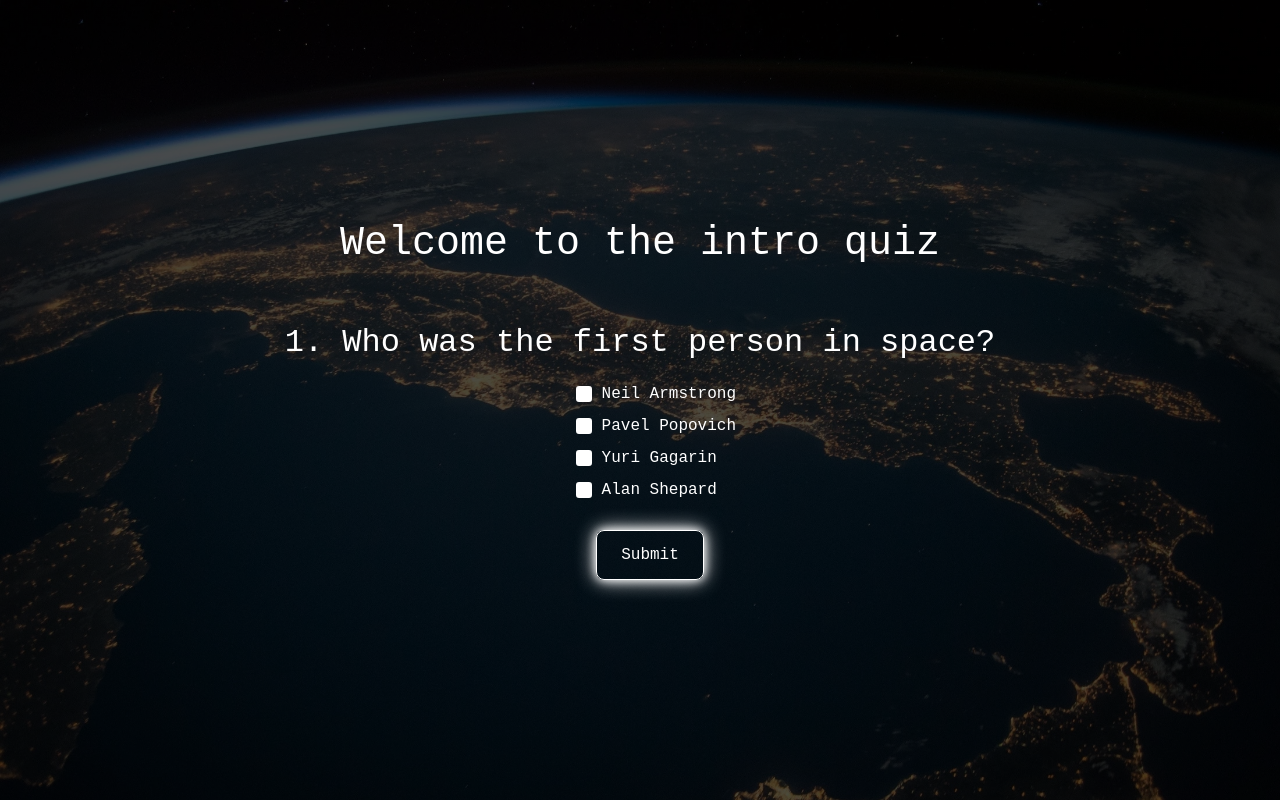
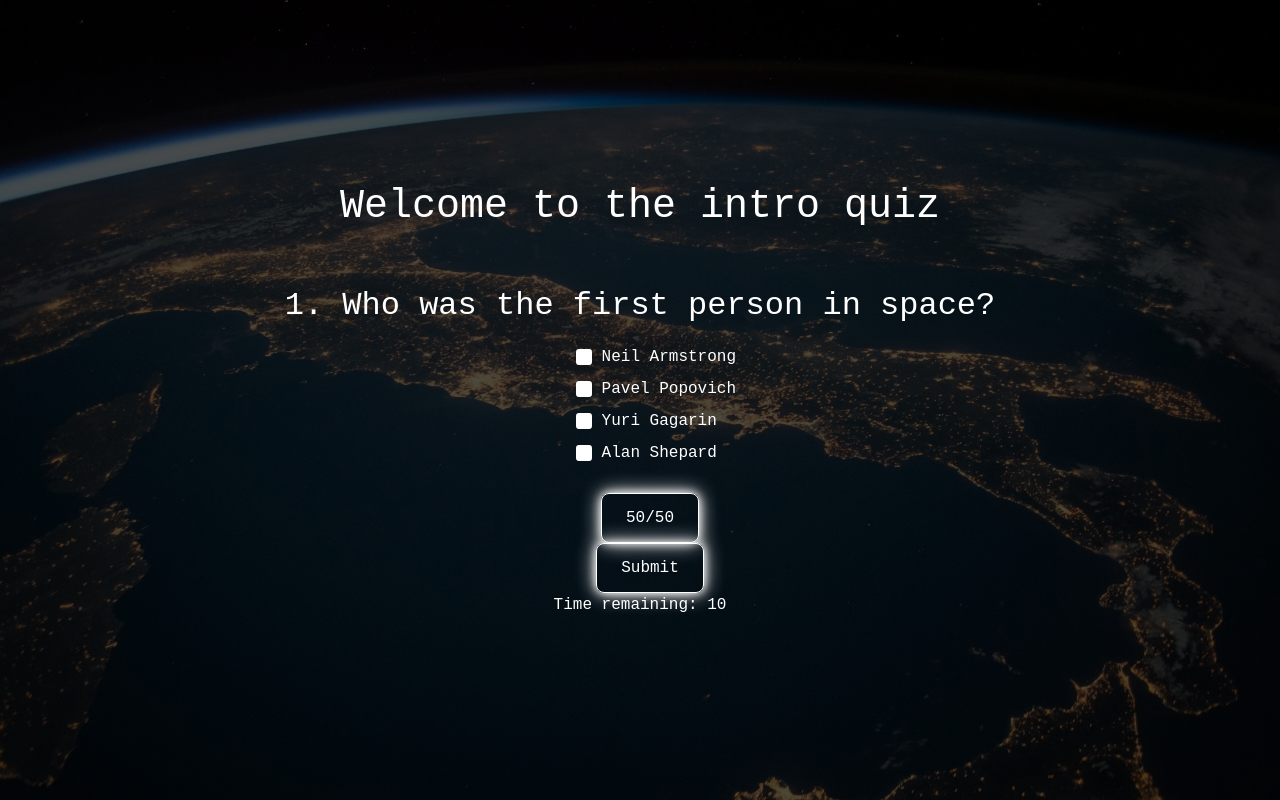
Before and after one commit to TheProgrammer1000/VueAgilt, a Vue app in the folder vue-project/: page /quiz in a window 1280 px wide. Built offline with nearby package versions, Linux system fonts and the light colour scheme.

Commit message:
quiz 50/50 functions and timer+timer function

```diff
--- a/vue-project/src/components/IntroQuiz.vue
+++ b/vue-project/src/components/IntroQuiz.vue
@@ -21,23 +21,30 @@
         </label>
       </li>
     </ul>
-
+    <button
+      v-if="!fiftyFiftyUsed && !currentQuestion.fiftyFiftyUsed"
+      @click="fiftyFifty()"
+    >
+      50/50
+    </button>
     <button @click="checkAnswer">Submit</button>
     <!--  :style... Changes the color so that Correct displays in green and Incorrect
-    in red -->
+      in red -->
+    <div v-if="timerVisible">Time remaining: {{ time }}</div>
     <p
       v-if="answerMessage"
       :style="{ color: answerMessage === 'Correct!' ? 'green' : 'red' }"
     >
       {{ answerMessage }}
     </p>
-    <!-- Supposed to render the score after quiz completion, still working on this -->
+    <!-- Supposed to render the score after quiz completion, still working on this //done-->
     <p v-if="quizCompleted">Your score: {{ score }}</p>
   </div>
 </template>
 
 <script>
 import router from "../router/index.js";
+
 export default {
   data() {
     return {
@@ -88,21 +95,34 @@ export default {
       currentQuestion: 0,
       selectedOption: "",
       selectedOptions: [],
+      filteredOptions: [],
       score: 0,
-      answerMessage: "",
+      fiftyFiftyUsed: false,
+      timerVisible: true,
+      time: 15,
+      timerId: null,
     };
+  },
+
+  created() {
+    this.timeRemaining = this.time;
   },
 
   methods: {
     checkAnswer() {
+      if (this.timerRunning) {
+        clearInterval(this.timerId);
+      }
       this.selectedOptions.push(this.selectedOption);
       this.selectedOption = "";
+
       if (this.questions.length == this.selectedOptions.length) {
         for (let i = 0; i < this.selectedOptions.length; i++) {
           if (this.selectedOptions[i] == this.questions[i].answer) {
             this.score += 1;
           }
         }
+
         if (parseInt(this.score) == parseInt(this.selectedOptions.length)) {
           console.log("gratz you got everything right");
           router.push("/landing");
@@ -111,11 +131,59 @@ export default {
           this.selectedOption = "";
           this.selectedOptions = [];
           this.score = 0;
+          this.fiftyFiftyUsed = false;
+          this.time = 15;
+          this.timerVisible = true;
+          this.timerRunning = false;
         }
       } else {
         this.currentQuestion += 1;
+        this.filteredOptions = this.questions[this.currentQuestion].options;
+        if (this.timerVisible) {
+          this.startTimer();
+        }
       }
     },
+
+    fiftyFifty() {
+      if (!this.fiftyFiftyUsed) {
+        const question = this.questions[this.currentQuestion];
+        const correctAnswer = question.answer;
+        const incorrectAnswers = question.options.filter(
+          (option) => option !== correctAnswer
+        );
+        const randomIndex = Math.floor(Math.random() * incorrectAnswers.length);
+        const incorrectAnswerToRemove = incorrectAnswers[randomIndex];
+        question.options = question.options.filter(
+          (option) =>
+            option === correctAnswer || option === incorrectAnswerToRemove
+        );
+        this.fiftyFiftyUsed = true;
+        //  Markerar att 50/50 knappen har blivit använd
+        question.fiftyFiftyUsed = true;
+      }
+    },
+
+    startTimer() {
+      this.timerRunning = true;
+      this.time = 15; // reset timer value
+      this.timerId = setInterval(() => {
+        if (this.time > 0) {
+          this.time--;
+        } else {
+          clearInterval(this.timerId);
+          this.timerRunning = false;
+          this.checkAnswer();
+        }
+      }, 1000);
+    },
+
+    isQuizFinished() {
+      return this.questions.length == this.selectedOptions.length;
+    },
+  },
+  mounted() {
+    this.startTimer();
   },
 };
 </script>
```
